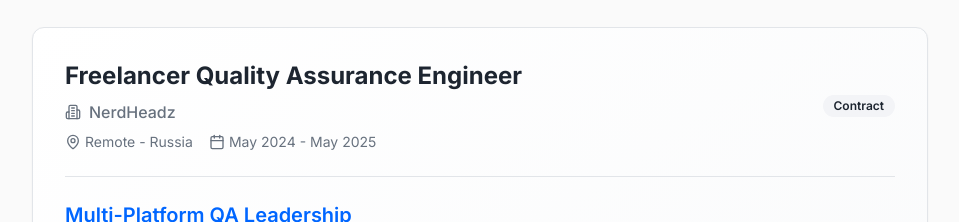
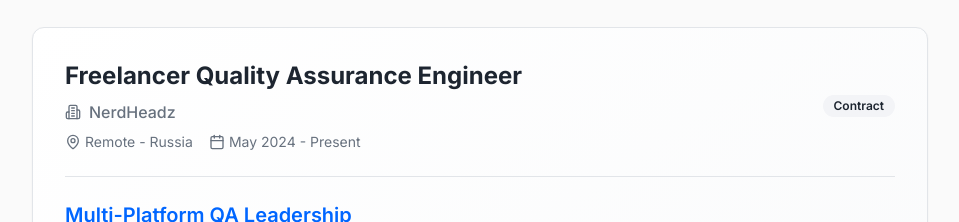
Before and after one commit to riantra/AndrianSyahputra-, a React (Vite) app: page / in a window 1280 px wide. Shown: the part 3100-3322 px from the top of the page, without its empty margins (160-1119 px from the left). Built offline with nearby package versions, Linux system fonts and the light colour scheme.

Commit message:
Update ExperienceSection.tsx
Ubah Masa Kerja

```diff
--- a/src/components/Portfolio/ExperienceSection.tsx
+++ b/src/components/Portfolio/ExperienceSection.tsx
@@ -36,7 +36,7 @@ const ExperienceSection = () => {
       title: "Freelancer Quality Assurance Engineer",
       company: "NerdHeadz",
       location: "Remote - Russia",
-      period: "May 2024 - May 2025",
+      period: "May 2024 - Present",
       type: "Contract",
       projects: [
         {
```
